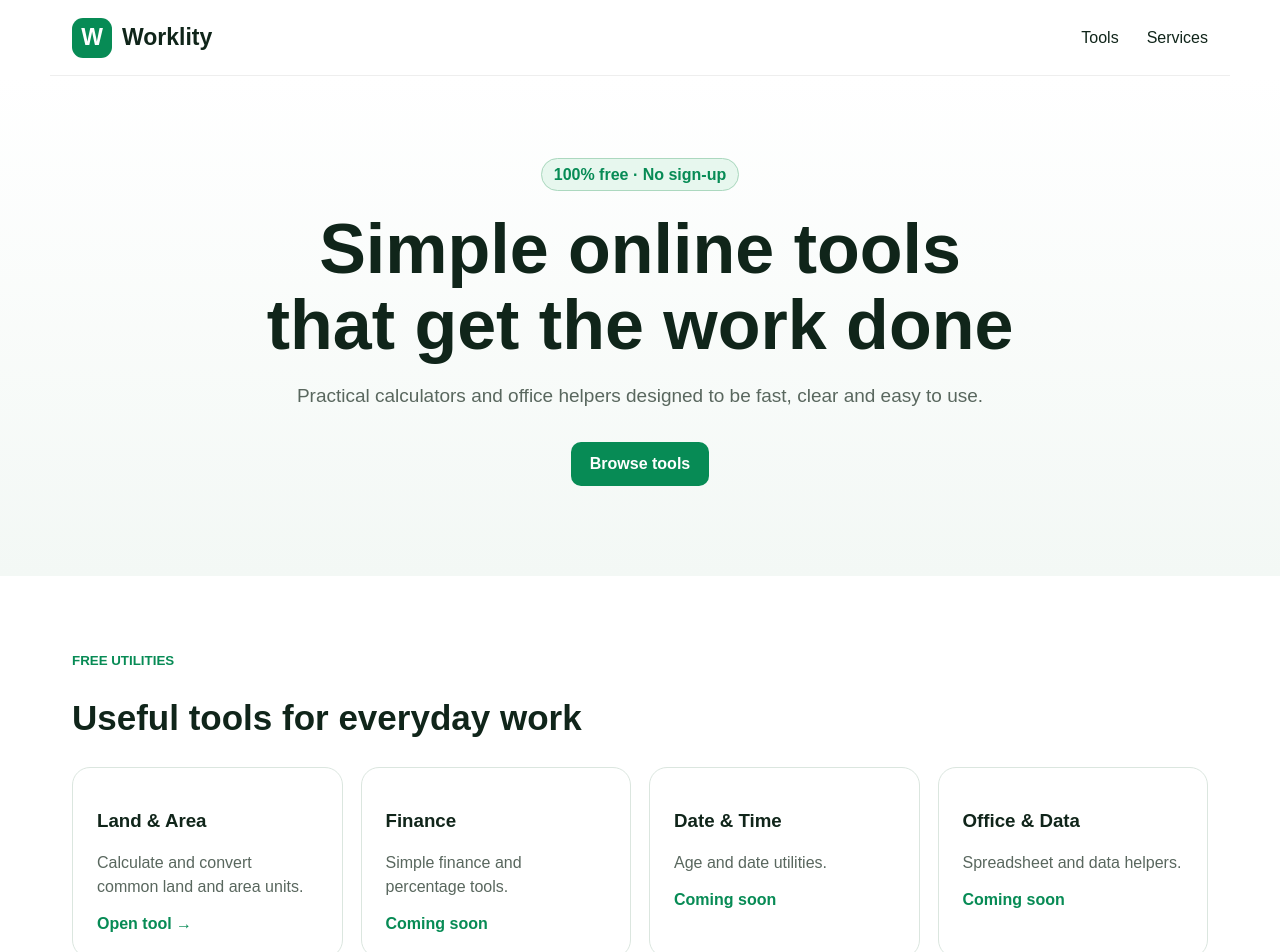
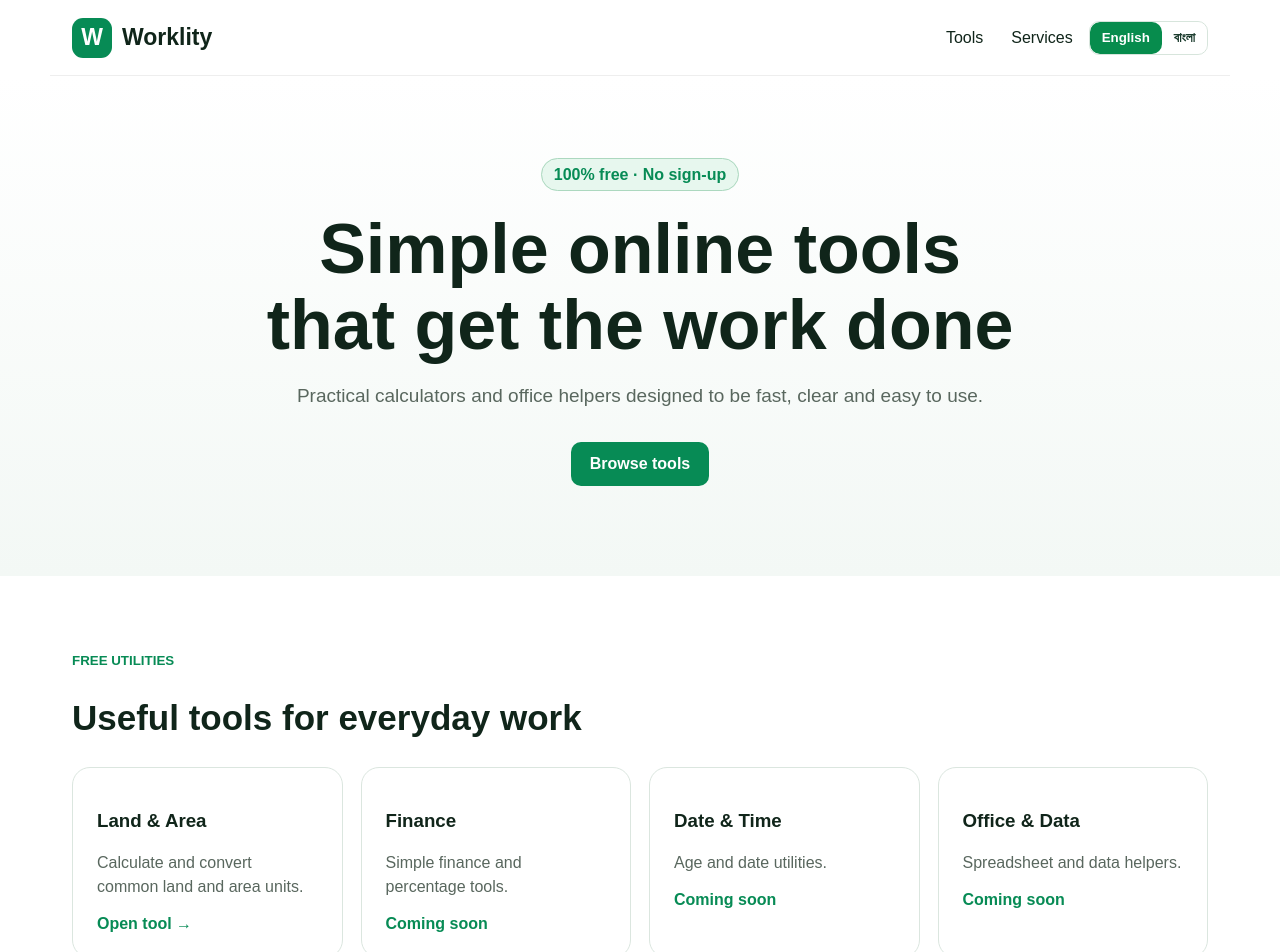
Before and after one commit to Arintri/worklity, a Next.js app: page / in a window 1280 px wide. Shown: the top 952 px of the page. Built offline with nearby package versions, Linux system fonts and the light colour scheme.

Commit message:
Update page.js

```diff
--- a/app/page.js
+++ b/app/page.js
@@ -1,3 +1,206 @@
+"use client";
+
+import { useState } from "react";
 import Link from "next/link";
-const tools=[["Land & Area","Calculate and convert common land and area units.","/land-area-calculator"],["Finance","Simple finance and percentage tools.","#"],["Date & Time","Age and date utilities.","#"],["Office & Data","Spreadsheet and data helpers.","#"]];
-export default function Home(){return <main><header className="nav"><Link className="brand" href="/"><span>W</span>Worklity</Link><nav><a href="#tools">Tools</a><a href="#services">Services</a></nav></header><section className="hero"><b>100% free · No sign-up</b><h1>Simple online tools<br/>that get the work done</h1><p>Practical calculators and office helpers designed to be fast, clear and easy to use.</p><a className="button" href="#tools">Browse tools</a></section><section className="section" id="tools"><small>FREE UTILITIES</small><h2>Useful tools for everyday work</h2><div className="grid">{tools.map(t=><Link className="card" href={t[2]} key={t[0]}><h3>{t[0]}</h3><p>{t[1]}</p><strong>{t[2]==="#"?"Coming soon":"Open tool →"}</strong></Link>)}</div></section><section className="services" id="services"><b>Need it done for you?</b><h2>Practical data & office services</h2><p>Excel · Google Sheets · Data Cleaning · Dashboards · Reports · Automation · Custom Tools</p></section><footer>Worklity · Simple Tools. Smarter Work.</footer></main>}
+
+export default function Home() {
+  const [lang, setLang] = useState("en");
+  const bn = lang === "bn";
+
+  const tools = [
+    {
+      en: "Land & Area",
+      bn: "জমি ও ক্ষেত্রফল",
+      enDesc: "Calculate and convert common land and area units.",
+      bnDesc: "জমির ক্ষেত্রফল এবং বিভিন্ন জমির এককের হিসাব করুন।",
+      link: "/land-area-calculator",
+      active: true,
+    },
+    {
+      en: "Finance",
+      bn: "টাকা ও হিসাব",
+      enDesc: "Simple finance and percentage tools.",
+      bnDesc: "টাকা, সুদ, শতাংশ এবং অন্যান্য সাধারণ হিসাব।",
+      link: "#",
+      active: false,
+    },
+    {
+      en: "Date & Time",
+      bn: "তারিখ ও সময়",
+      enDesc: "Age and date utilities.",
+      bnDesc: "বয়স, তারিখ এবং সময়ের দরকারি হিসাব।",
+      link: "#",
+      active: false,
+    },
+    {
+      en: "Office & Data",
+      bn: "অফিস ও ডাটা",
+      enDesc: "Spreadsheet and data helpers.",
+      bnDesc: "Excel, Google Sheets এবং ডাটার দরকারি টুল।",
+      link: "#",
+      active: false,
+    },
+  ];
+
+  return (
+    <main>
+      <header className="nav">
+        <Link className="brand" href="/">
+          <span>W</span>
+          Worklity
+        </Link>
+
+        <div
+          style={{
+            display: "flex",
+            alignItems: "center",
+            gap: "16px",
+            flexWrap: "wrap",
+          }}
+        >
+          <nav>
+            <a href="#tools">{bn ? "টুলস" : "Tools"}</a>
+            <a href="#services">{bn ? "সার্ভিস" : "Services"}</a>
+          </nav>
+
+          <div
+            style={{
+              display: "flex",
+              border: "1px solid #d7e5dc",
+              borderRadius: "10px",
+              overflow: "hidden",
+            }}
+          >
+            <button
+              onClick={() => setLang("en")}
+              style={{
+                border: 0,
+                padding: "8px 12px",
+                cursor: "pointer",
+                background: lang === "en" ? "#078c4d" : "#fff",
+                color: lang === "en" ? "#fff" : "#17382a",
+              }}
+            >
+              English
+            </button>
+
+            <button
+              onClick={() => setLang("bn")}
+              style={{
+                border: 0,
+                padding: "8px 12px",
+                cursor: "pointer",
+                background: lang === "bn" ? "#078c4d" : "#fff",
+                color: lang === "bn" ? "#fff" : "#17382a",
+              }}
+            >
+              বাংলা
+            </button>
+          </div>
+        </div>
+      </header>
+
+      <section className="hero">
+        <b>
+          {bn
+            ? "১০০% ফ্রি · কোনো সাইন-আপ লাগবে না"
+            : "100% free · No sign-up"}
+        </b>
+
+        <h1>
+          {bn ? (
+            <>
+              সহজ অনলাইন টুল
+              <br />
+              দৈনন্দিন কাজের সহজ সমাধান
+            </>
+          ) : (
+            <>
+              Simple online tools
+              <br />
+              that get the work done
+            </>
+          )}
+        </h1>
+
+        <p>
+          {bn
+            ? "হিসাব, জমির মাপ, তারিখ এবং অফিসের দৈনন্দিন কাজ সহজ করার জন্য দ্রুত ও ব্যবহারযোগ্য অনলাইন টুল।"
+            : "Practical calculators and office helpers designed to be fast, clear and easy to use."}
+        </p>
+
+        <a className="button" href="#tools">
+          {bn ? "টুল দেখুন" : "Browse tools"}
+        </a>
+      </section>
+
+      <section className="section" id="tools">
+        <small>{bn ? "ফ্রি অনলাইন টুল" : "FREE UTILITIES"}</small>
+
+        <h2>
+          {bn
+            ? "দৈনন্দিন কাজের দরকারি টুল"
+            : "Useful tools for everyday work"}
+        </h2>
+
+        <div className="grid">
+          {tools.map((tool) => (
+            <Link
+              className="card"
+              href={tool.link}
+              key={tool.en}
+            >
+              <h3>{bn ? tool.bn : tool.en}</h3>
+
+              <p>
+                {bn ? tool.bnDesc : tool.enDesc}
+              </p>
+
+              <strong>
+                {tool.active
+                  ? bn
+                    ? "টুল খুলুন →"
+                    : "Open tool →"
+                  : bn
+                  ? "শীঘ্রই আসছে"
+                  : "Coming soon"}
+              </strong>
+            </Link>
+          ))}
+        </div>
+      </section>
+
+      <section className="services" id="services">
+        <b>
+          {bn
+            ? "নিজের কাজের জন্য সাহায্য দরকার?"
+            : "Need it done for you?"}
+        </b>
+
+        <h2>
+          {bn
+            ? "ডাটা ও অফিসের কাজের বাস্তব সমাধান"
+            : "Practical data & office services"}
+        </h2>
+
+        <p>
+          Excel · Google Sheets · Data Cleaning · Dashboards ·
+          Reports · Automation · Custom Tools
+        </p>
+
+        {bn && (
+          <p>
+            এক্সেল · গুগল শিট · ডাটা পরিষ্কার · রিপোর্ট ·
+            ড্যাশবোর্ড · অটোমেশন · কাস্টম টুল
+          </p>
+        )}
+      </section>
+
+      <footer>
+        {bn
+          ? "Worklity · সহজ টুল। স্মার্ট কাজ।"
+          : "Worklity · Simple Tools. Smarter Work."}
+      </footer>
+    </main>
+  );
+}
```
